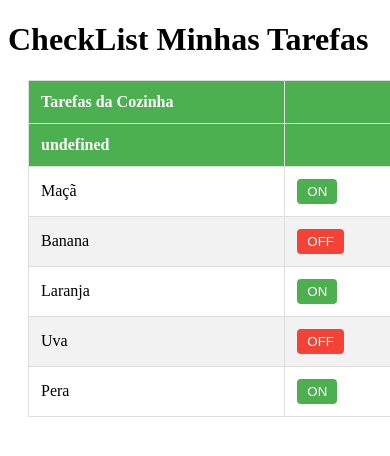
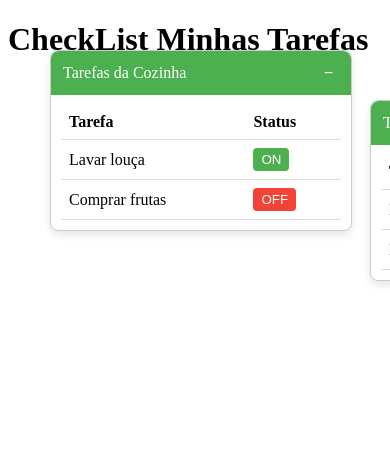
Before and after one commit to michellerodrigues/mvp-pos, a plain HTML site: page front/index.html in a window 390 px wide. Both pictures are taken after a click on the button "ON". Drawn offline with Linux system fonts and the light colour scheme.

Commit message:
subindo tabela flutuante

```diff
--- a/front/index.html
+++ b/front/index.html
@@ -5,15 +5,12 @@
     <meta http-equiv="X-UA-Compatible" content="IE=edge">
     <meta name="viewport" content="width=device-width, initial-scale=1.0">
 
-    <title>Tabela com Toggle</title>
+    <title>CheckList Minhas Tarefas</title>
     <link rel="stylesheet" href="styles.css">
-    <script type="text/javascript" src="scripts.js"></script>
+    <script type="module" src="./js/scripts.js"></script>
+    <script type="module" src="./js/index.js"></script>
 </head>
 <body>
     <h1>CheckList Minhas Tarefas</h1>
-    <table>
-        <thead id="categoria-tarefa"></thead>
-        <tbody id="tabelaItens"></tbody>
-    </table>
 </body>
 </html>
--- /dev/null
+++ b/front/js/index.js
@@ -0,0 +1,8 @@
+import { carregarTarefasUsuario } from './scripts.js';
+
+// Chama a função importada
+
+document.addEventListener("DOMContentLoaded", function() {
+    console.log("O documento está pronto!");
+    carregarTarefasUsuario();
+});
--- /dev/null
+++ b/front/js/scripts.js
@@ -0,0 +1,149 @@
+document.addEventListener("DOMContentLoaded", function() {
+    console.log("O documento está pronto! scripts");
+});
+
+/*
+  --------------------------------------------------------------------------------------
+  Função para obter a lista existente do servidor via requisição GET
+  // Mock de API
+  --------------------------------------------------------------------------------------
+*/
+
+
+function criarComponenteTarefas(categoria, tarefas, posX = 0, posY = 0) {
+    // Criar container
+    const container = document.createElement('div');
+    container.className = 'floating-table';
+    container.style.left = `${posX}px`;
+    container.style.top = `${posY}px`;
+
+    // Cabeçalho
+    const header = document.createElement('div');
+    header.className = 'table-header';
+
+    // Título
+    const title = document.createElement('span');
+    title.textContent = categoria;
+
+    // Botão de minimizar
+    const toggleBtn = document.createElement('button');
+    toggleBtn.className = 'toggle-visibility';
+    toggleBtn.textContent = '−';
+    toggleBtn.onclick = () => {
+        content.style.display = content.style.display === 'none' ? 'block' : 'none';
+    };
+
+    // Conteúdo
+    const content = document.createElement('div');
+    content.className = 'table-content';
+
+    // Montar estrutura
+    header.appendChild(title);
+    header.appendChild(toggleBtn);
+    container.appendChild(header);
+    container.appendChild(content);
+    document.body.appendChild(container);
+
+    // Adicionar tabela
+    content.innerHTML = `
+        <table>
+            <thead>
+                <tr>
+                    <th>Tarefa</th>
+                    <th>Status</th>
+                </tr>
+            </thead>
+            <tbody>
+                ${tarefas.map(tarefa => `
+                    <tr>
+                        <td>${tarefa.nome}</td>
+                        <td>
+                            <button
+                                class="toggle-btn ${tarefa.v ? 'on' : 'off'}"
+                                onclick="toggleStatus(${tarefa.id}, ${!tarefa.v})"
+                            >
+                                ${tarefa.v ? 'ON' : 'OFF'}
+                            </button>
+                        </td>
+                    </tr>
+                `).join('')}
+            </tbody>
+        </table>
+    `;
+
+    // Tornar arrastável
+    let isDragging = false;
+    let currentX = 0;
+    let currentY = 0;
+
+    header.addEventListener('mousedown', startDragging);
+    document.addEventListener('mousemove', drag);
+    document.addEventListener('mouseup', stopDragging);
+
+    function startDragging(e) {
+        isDragging = true;
+        currentX = e.clientX;
+        currentY = e.clientY;
+        container.style.zIndex = 1001;
+    }
+
+    function drag(e) {
+        if (isDragging) {
+            const deltaX = e.clientX - currentX;
+            const deltaY = e.clientY - currentY;
+
+            container.style.left = `${container.offsetLeft + deltaX}px`;
+            container.style.top = `${container.offsetTop + deltaY}px`;
+
+            currentX = e.clientX;
+            currentY = e.clientY;
+        }
+    }
+
+    function stopDragging() {
+        isDragging = false;
+        container.style.zIndex = 1000;
+    }
+}
+
+
+// Carregar Tarefas Usuario
+
+export function carregarTarefasUsuario() {
+
+    const mockAPI = {
+        fetchData: () => Promise.resolve({
+            data:
+                [
+                    {
+                        categoria: "Tarefas da Cozinha",
+                        tarefas: [
+                            { id: 1, nome: "Lavar louça", v: true },
+                            { id: 2, nome: "Comprar frutas", v: false }
+                        ]
+                    },
+                    {
+                        categoria: "Tarefas do Escritório",
+                        tarefas: [
+                            { id: 3, nome: "Relatório mensal", v: true },
+                            { id: 4, nome: "Reunião com equipe", v: false }
+                        ]
+                    }
+                ]
+        }),
+
+        updateItem: (id, newStatus) => {
+            console.log(`PUT /items/${id}`, { v: newStatus });
+            return Promise.resolve({ success: true });
+        }
+    };
+
+    mockAPI.fetchData().then(response => {
+        response.data.forEach((categoria, index) => {
+            // Posicionar tabelas em locais diferentes
+            const posX = 50 + (index * 320);
+            const posY = 50 + (index * 50);
+            criarComponenteTarefas(categoria.categoria, categoria.tarefas, posX, posY);
+        });
+    });
+}
--- a/front/scripts.js
+++ /dev/null
@@ -1,97 +0,0 @@
-document.addEventListener("DOMContentLoaded", function() {
-    console.log("O documento está pronto!");
-});
-
-/*
-  --------------------------------------------------------------------------------------
-  Função para obter a lista existente do servidor via requisição GET
-  // Mock de API
-  --------------------------------------------------------------------------------------
-*/
-
-
-const mockAPI = {
-    fetchData: () => Promise.resolve({
-        data:
-            [
-                {
-                    categoria: "Tarefas da Cozinha",
-                    tarefas:
-                    [
-                        { id: 1, nome: "Maçã", v: true },
-                        { id: 2, nome: "Banana", v: false },
-                        { id: 3, nome: "Laranja", v: true },
-                        { id: 4, nome: "Uva", v: false },
-                        { id: 5, nome: "Pera", v: true }
-                    ]
-                }
-            ]
-    }),
-
-    updateItem: (id, newStatus) => {
-        console.log(`PUT /items/${id}`, { v: newStatus });
-        return Promise.resolve({ success: true });
-    }
-};
-
-// Função para renderizar a tabela
-function renderTable(data) {
-    const thead = document.getElementById('categoria-tarefa');
-
-    thead.innerHTML = data.map(item => `
-        <tr>
-            <th>${item.categoria}</th>
-            <th></th>
-        </tr>
-    `).join('');
-
-    const tbody = document.getElementById('tabelaItens');
-
-    tbody.innerHTML = data[0].tarefas.map(tarefa =>
-       ` <tr>
-            <td>${tarefa.nome}</td>
-            <td>
-                <button
-                    class="toggle-btn ${tarefa.v ? 'on' : 'off'}"
-                    onclick="toggleStatus(${tarefa.id}, ${!tarefa.v})"
-                >
-                    ${tarefa.v ? 'ON' : 'OFF'}
-                </button>
-            </td>
-        </tr>
-    `).join('');
-}
-
-
-// Função para alternar status
-async function toggleStatus(id, newStatus) {
-    try {
-        await mockAPI.updateItem(id, newStatus);
-
-        // Atualizar dados locais (simulando resposta da API)
-        const updatedData = mockData.data.map(item =>
-            item.id === id ? { ...item, v: newStatus } : item
-        );
-
-        renderTable(updatedData);
-    } catch (error) {
-        console.error('Erro ao atualizar:', error);
-        alert('Erro ao atualizar status!');
-    }
-}
-
-// Carregar dados iniciais
-let mockData;
-mockAPI.fetchData()
-    .then(response => {
-        mockData = response;
-        renderTable(mockData.data);
-    })
-    .catch(error => console.error('Erro ao carregar dados:', error));
-
-// Exemplo: Adicionar novo item após 3 segundos
-setTimeout(() => {
-    const newItem = { id: 6, nome: "Morango", v: false };
-    mockData.data.push(newItem);
-    renderTable(mockData.data);
-}, 3000);
--- a/front/styles.css
+++ b/front/styles.css
@@ -1,31 +1,60 @@
+/* Estilo das janelas flutuantes */
+.floating-table {
+    position: fixed;
+    width: 300px;
+    background: white;
+    border: 1px solid #ccc;
+    border-radius: 8px;
+    box-shadow: 0 4px 8px rgba(0,0,0,0.1);
+    z-index: 1000;
+}
+
+/* Cabeçalho da janela */
+.table-header {
+    padding: 12px;
+    background: #4CAF50;
+    color: white;
+    border-radius: 8px 8px 0 0;
+    cursor: move;
+    display: flex;
+    justify-content: space-between;
+    align-items: center;
+}
+
+/* Botão de minimizar */
+.toggle-visibility {
+    background: none;
+    border: none;
+    color: white;
+    cursor: pointer;
+    font-size: 16px;
+}
+
+/* Corpo da tabela */
+.table-content {
+    padding: 10px;
+    max-height: 400px;
+    overflow-y: auto;
+}
+
+/* Tabela */
 table {
+    width: 100%;
     border-collapse: collapse;
-    width: 100%;
-    max-width: 600px;
-    margin: 20px;
 }
 
 th, td {
-    border: 1px solid #ddd;
-    padding: 12px;
+    padding: 8px;
+    border-bottom: 1px solid #ddd;
     text-align: left;
 }
 
-th {
-    background-color: #4CAF50;
-    color: white;
-}
-
-tr:nth-child(even) {
-    background-color: #f2f2f2;
-}
-
+/* Botão de status */
 .toggle-btn {
-    padding: 5px 10px;
+    padding: 4px 8px;
     border: none;
     border-radius: 4px;
     cursor: pointer;
-    transition: background-color 0.3s;
 }
 
 .toggle-btn.on {
```
Also changed, not shown: front/mica.html (added, +214 -0 lines).
